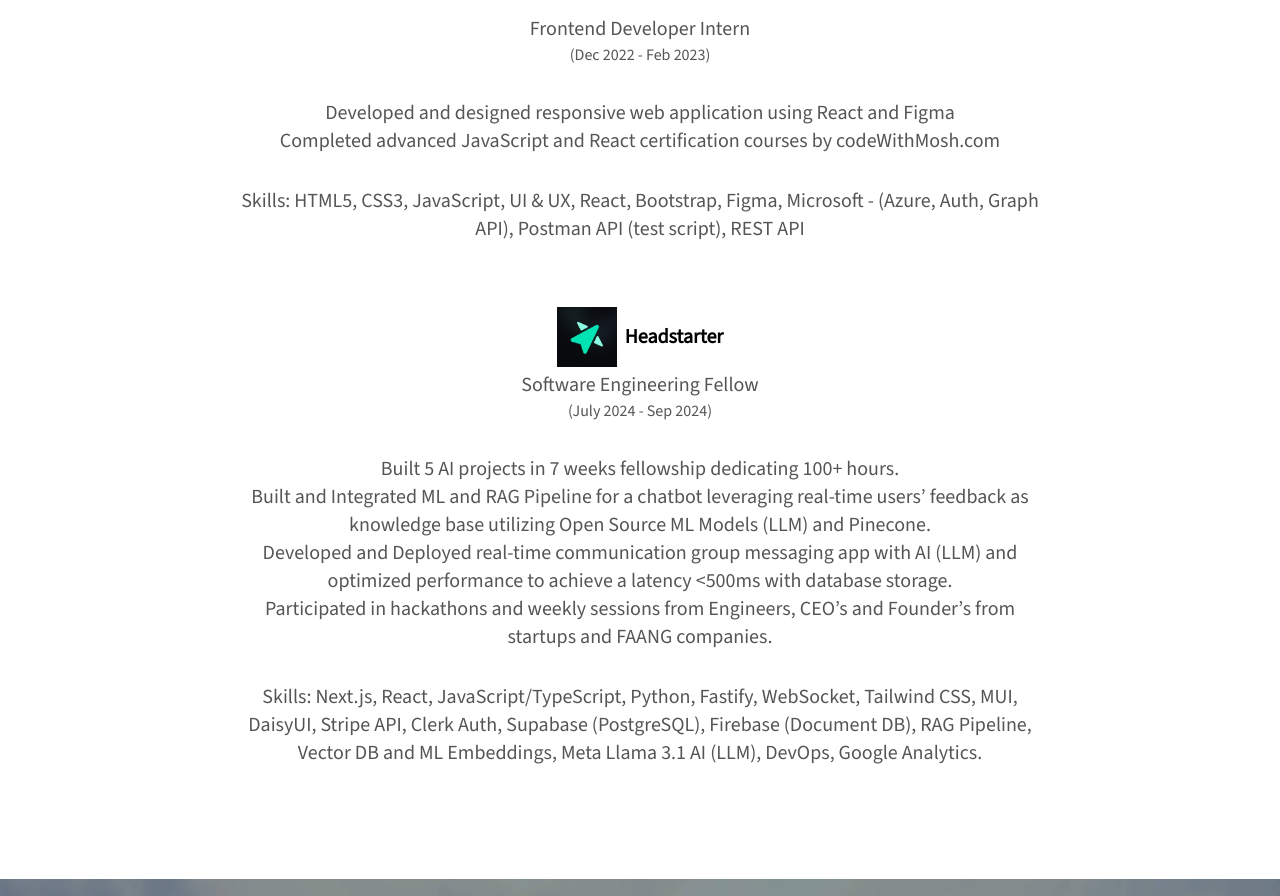
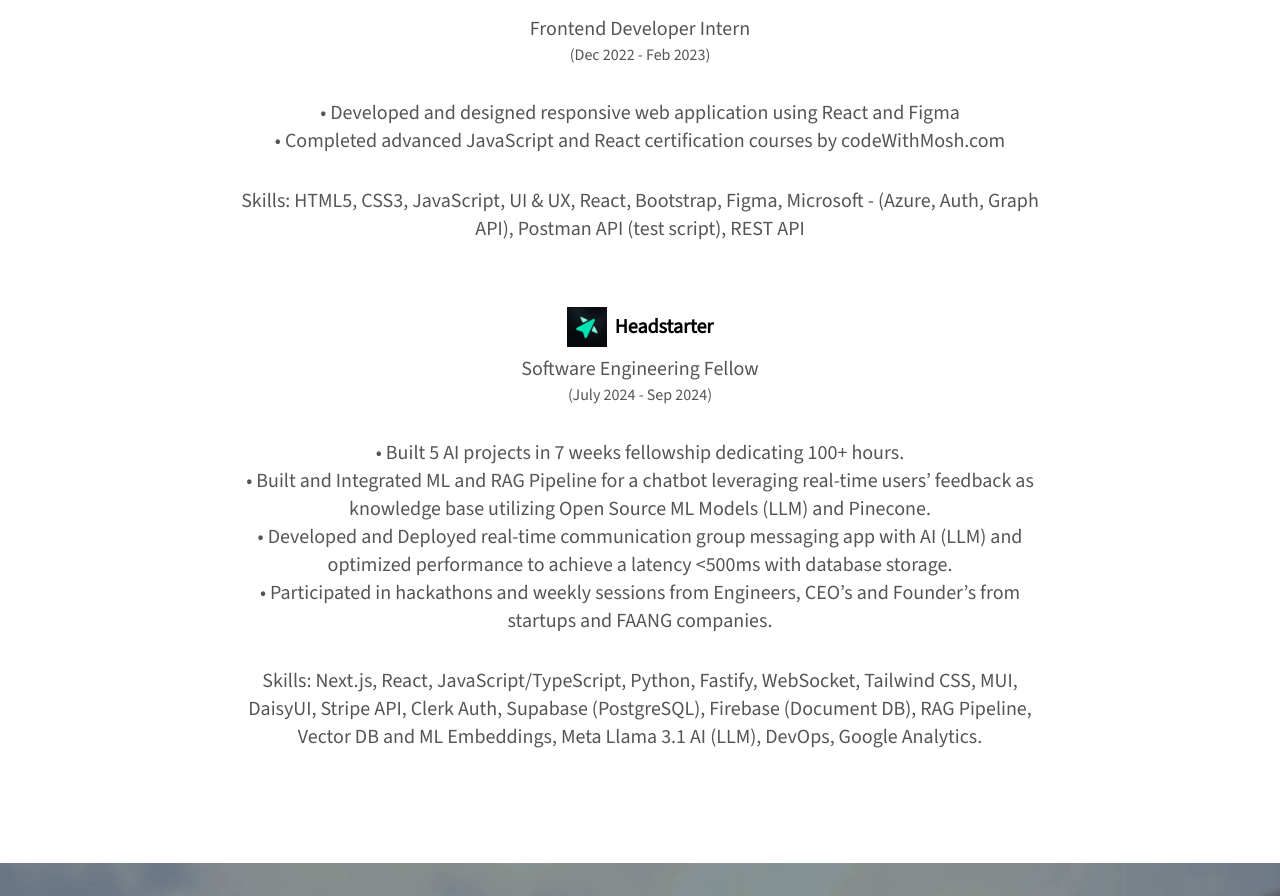
Before and after one commit to rajeshchoudharyt/portfolio, a Next.js app: page / in a window 1280 px wide. Shown: the part 1082-1978 px from the top of the page. Built offline with nearby package versions, Linux system fonts and the light colour scheme; no server answers.

Commit message:
Update experience

```diff
--- a/components/Experience.jsx
+++ b/components/Experience.jsx
@@ -21,11 +21,10 @@
 				</p>
 				<br />
 				<p className="md:my-2">
-					Developed and designed responsive web application using
+					• Developed and designed responsive web application using
 					React and Figma
-					<br />
-					Completed advanced JavaScript and React certification
-					courses by codeWithMosh.com
+					<br />• Completed advanced JavaScript and React
+					certification courses by codeWithMosh.com
 				</p>
 				<br />
 				<p>
@@ -35,13 +34,15 @@
 				</p>
 			</div>
 			<div className="max-w-[50rem] flex flex-col items-center">
-				<div className="flex justify-center items-center gap-x-2 mb-1">
+				<div className="flex justify-center items-center gap-x-2 mb-2">
 					<Image
 						src={headstarterLogo}
-						height={60}
+						height={40}
 						alt="headstarter logo"
 					/>
-					<p className="font-semibold text-black">Headstarter</p>
+					<p className="font-semibold text-black text-xl">
+						Headstarter
+					</p>
 				</div>
 				<p className="font-normal">Software Engineering Fellow</p>
 				<p className="text-sm sm:text-sm md:text-base">
@@ -49,18 +50,17 @@
 				</p>
 				<br />
 				<p className="md:my-2">
-					Built 5 AI projects in 7 weeks fellowship dedicating 100+
+					• Built 5 AI projects in 7 weeks fellowship dedicating 100+
 					hours.
 					<br />
-					Built and Integrated ML and RAG Pipeline for a chatbot
+					• Built and Integrated ML and RAG Pipeline for a chatbot
 					leveraging real-time users’ feedback as knowledge base
 					utilizing Open Source ML Models (LLM) and Pinecone.
 					<br />
-					Developed and Deployed real-time communication group
+					• Developed and Deployed real-time communication group
 					messaging app with AI (LLM) and optimized performance to
 					achieve a latency &lt;500ms with database storage.
-					<br />
-					Participated in hackathons and weekly sessions from
+					<br />• Participated in hackathons and weekly sessions from
 					Engineers, CEO’s and Founder’s from startups and FAANG
 					companies.
 				</p>
```
